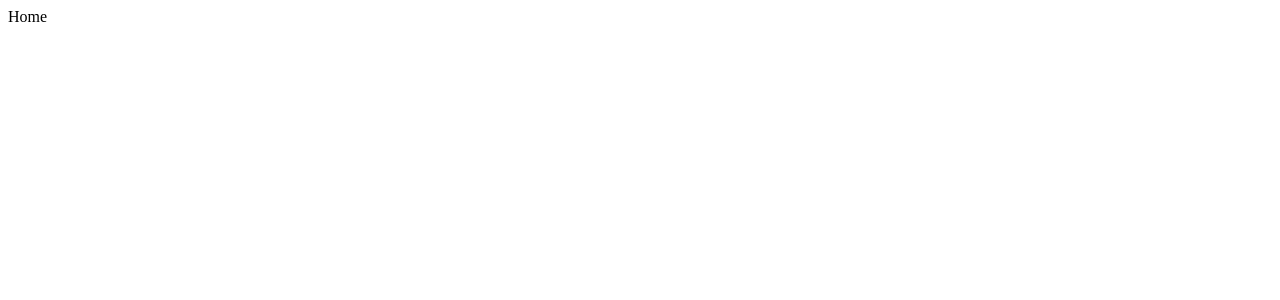
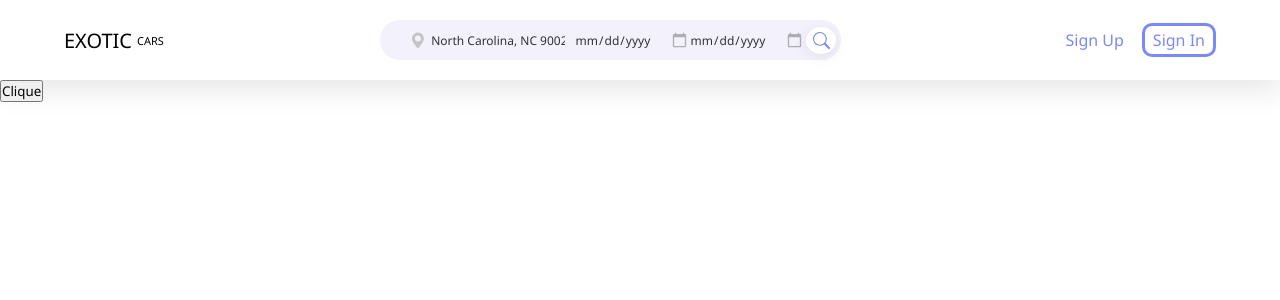
Before and after one commit to JaianeOliveira/exotic-cars, a React (Create React App) app: page /home in a window 1280 px wide. Shown: the top 300 px of the page. Built offline with nearby package versions, Linux system fonts and the light colour scheme.

Commit message:
feat: :sparkles: Add a header component

```diff
--- a/src/App.tsx
+++ b/src/App.tsx
@@ -1,15 +1,20 @@
 import React from "react";
-import { Routes, Route } from "react-router-dom";
+import { Routes, Route, Navigate } from "react-router-dom";
 
 import { Home, Details } from "@pages";
 
+import GlobalStyle from "./shared/styles/global";
+
 const App = () => {
   return (
-    <Routes>
-      <Route path="/" element={<App />} />
-      <Route path="home" element={<Home />} />
-      <Route path="details" element={<Details />} />
-    </Routes>
+    <>
+      <GlobalStyle />
+      <Routes>
+        <Route path="/" element={<Navigate to="/home" />} />
+        <Route path="/home" element={<Home />} />
+        <Route path="/details" element={<Details />} />
+      </Routes>
+    </>
   );
 };
 
--- /dev/null
+++ b/src/components/Header/index.tsx
@@ -0,0 +1,119 @@
+import React from "react";
+
+import {
+  HeaderContainer,
+  TitleContainer,
+  DateSelector,
+  AuthButtons,
+  DateAndLocaleSelectorContainer,
+  LocaleSelector,
+  SearchButton,
+  SignInButton,
+  SignUpButton,
+  DateSelectorContainer,
+  SearchButtonOpen,
+  AuthIcon,
+  ModalLocaleSelectorContainer,
+  ModalLocaleSelectorData,
+  ModalDateSelectorContainer,
+  ModalCancelButton,
+  ModalActionButtons,
+} from "./styles";
+
+import { BsGeoAltFill, BsSearch, BsPersonFill } from "react-icons/bs";
+import Colors from "@constants/colors";
+
+import { useNavigate } from "react-router-dom";
+
+import Box from "@mui/material/Box";
+import Modal from "@mui/material/Modal";
+
+import MenuItem from "@mui/material/MenuItem";
+import Select, { SelectChangeEvent } from "@mui/material/Select";
+
+const Header = () => {
+  const [open, setOpen] = React.useState(false);
+  const handleOpen = () => setOpen(true);
+  const handleClose = () => setOpen(false);
+
+  const style = {
+    position: "absolute" as "absolute",
+    top: "50%",
+    left: "50%",
+    transform: "translate(-50%, -50%)",
+    width: "70vw",
+    bgcolor: "background.paper",
+    boxShadow: 24,
+    borderRadius: 2,
+    display: "flex",
+    justifyContent: "center",
+    alignItems: "center",
+    flexDirection: "column",
+    p: 4,
+  };
+  const navigate = useNavigate();
+
+  return (
+    <HeaderContainer>
+      <TitleContainer onClick={() => navigate("/home")}>
+        <p>Exotic</p>
+        <span>cars</span>
+      </TitleContainer>
+      <DateAndLocaleSelectorContainer>
+        <LocaleSelector>
+          <BsGeoAltFill color="#c4c4c4" size={17} />
+          <p>North Carolina, NC 90025</p>
+        </LocaleSelector>
+        <DateSelectorContainer>
+          <DateSelector type="date" />
+          <DateSelector type="date" />
+        </DateSelectorContainer>
+        <SearchButton>
+          <BsSearch color={Colors.authButtonBlue} size={17} />
+        </SearchButton>
+      </DateAndLocaleSelectorContainer>
+
+      <SearchButtonOpen onClick={handleOpen}>
+        <BsSearch color={Colors.authButtonBlue} size={17} />
+      </SearchButtonOpen>
+
+      <Modal
+        open={open}
+        onClose={handleClose}
+        aria-labelledby="modal-modal-title"
+        aria-describedby="modal-modal-description"
+      >
+        <Box sx={style}>
+          <ModalLocaleSelectorContainer>
+            <ModalLocaleSelectorData>
+              <BsGeoAltFill color="#c4c4c4" size={17} />
+              <p>North Carolina, NC 90025</p>
+            </ModalLocaleSelectorData>
+            <SearchButton>
+              <BsSearch color={Colors.authButtonBlue} size={17} />
+            </SearchButton>
+          </ModalLocaleSelectorContainer>
+          <ModalDateSelectorContainer>
+            <DateSelector type="date" />
+            <DateSelector type="date" />
+          </ModalDateSelectorContainer>
+          <ModalActionButtons>
+            <ModalCancelButton onClick={handleClose}>Cancel</ModalCancelButton>
+            <SignUpButton>Save</SignUpButton>
+          </ModalActionButtons>
+        </Box>
+      </Modal>
+
+      <AuthButtons>
+        <SignUpButton>Sign Up</SignUpButton>
+        <SignInButton>Sign In</SignInButton>
+      </AuthButtons>
+
+      <AuthIcon>
+        <BsPersonFill color={Colors.authButtonBlue} size={20} />
+      </AuthIcon>
+    </HeaderContainer>
+  );
+};
+
+export default Header;
--- /dev/null
+++ b/src/components/Header/styles.ts
@@ -0,0 +1,242 @@
+import styled from "styled-components";
+
+import Colors from "@constants/colors";
+
+export const HeaderContainer = styled.div`
+  width: 100vw;
+  height: 10vh;
+  box-shadow: 0px 10px 30px #0000001a;
+  display: flex;
+  flex: 1;
+  align-items: center;
+  justify-content: space-between;
+  padding: 0 5vw;
+`;
+
+export const TitleContainer = styled.div`
+  display: flex;
+  align-items: center;
+  justify-content: center;
+
+  font-family: "Segoe UI", "Open Sans";
+  text-transform: uppercase;
+
+  p {
+    font-weight: 500;
+    font-size: 2rem;
+  }
+
+  span {
+    font-size: 1.1rem;
+    margin-left: 5px;
+  }
+`;
+
+export const DateAndLocaleSelectorContainer = styled.div`
+  display: flex;
+  margin: 0 10%;
+  justify-content: space-between;
+  align-items: center;
+  background: ${Colors.dateAndLocaleContainerBackground};
+  padding: 0 5px 0 30px;
+  border-radius: 40px;
+  height: 50%;
+  width: 40%;
+
+  @media (max-width: 1025px) {
+    display: none;
+  }
+`;
+
+export const DateSelectorContainer = styled.div`
+  display: flex;
+  flex-direction: row;
+  flex: 3;
+  margin-left: 10px;
+`;
+
+export const DateSelector = styled.input`
+  color: ${Colors.textPrimary};
+  background: none;
+
+  ::placeholder {
+    color: gray;
+  }
+  border: none;
+
+  display: flex;
+
+  flex-direction: row-reverse;
+  font-size: 1.2rem;
+  outline: none;
+  font-weight: 500;
+
+  ::-webkit-calendar-picker-indicator {
+    color: rgba(0, 0, 0, 0);
+    opacity: 0.28;
+    display: block;
+    font-size: 1.7rem;
+    border-width: thin;
+    margin-left: 0;
+  }
+`;
+
+export const LocaleSelector = styled.button`
+  background: none;
+  font-size: 1.2rem;
+  outline: none;
+  font-weight: 500;
+  border: none;
+  display: flex;
+  align-items: center;
+  justify-content: center;
+  cursor: pointer;
+  display: flex;
+  flex: 2;
+  overflow: hidden;
+
+  p {
+    margin-left: 5px;
+    color: ${Colors.textPrimary};
+    white-space: nowrap;
+    overflow: hidden;
+  }
+`;
+
+export const SearchButton = styled.button`
+  border-radius: 100%;
+  padding: 5px;
+  display: flex;
+  max-width: 30px;
+  align-items: center;
+  justify-content: center;
+  border: none;
+  background: #fff;
+  box-shadow: 0px 3px 15px #00000014;
+  cursor: pointer;
+  display: flex;
+  flex: 1;
+`;
+
+export const AuthButtons = styled.div`
+  display: flex;
+
+  @media (max-width: 426px) {
+    display: none;
+  }
+`;
+
+export const SignUpButton = styled.button`
+  background: none;
+  color: ${Colors.authButtonBlue};
+  font-weight: 500;
+  font-size: 1.6rem;
+  border: none;
+  outline: none;
+  border-radius: 10px;
+  padding: 3px 8px;
+  margin-right: 10px;
+  cursor: pointer;
+`;
+
+export const SignInButton = styled.button`
+  background: none;
+  color: ${Colors.authButtonBlue};
+  font-weight: 500;
+  font-size: 1.6rem;
+  border: 3px solid ${Colors.authButtonBlue};
+  outline: none;
+  border-radius: 10px;
+  padding: 3px 8px;
+  cursor: pointer;
+  display: flex;
+  align-items: center;
+  justify-content: center;
+`;
+
+export const SearchButtonOpen = styled(SearchButton)`
+  display: none;
+  @media (max-width: 1025px) {
+    display: flex;
+  }
+  @media (max-width: 481px) {
+    margin-left: auto;
+    margin-right: 20px;
+  }
+`;
+
+export const AuthIcon = styled(SignInButton)`
+  display: none;
+
+  padding: 5px;
+  align-items: center;
+  justify-content: center;
+
+  @media (max-width: 426px) {
+    display: flex;
+  }
+`;
+
+export const ModalLocaleSelectorContainer = styled.div`
+  display: flex;
+  justify-content: space-between;
+  align-items: center;
+  background: ${Colors.dateAndLocaleContainerBackground};
+  padding: 0 5px 0 25px;
+  border-radius: 40px;
+  height: 35px;
+  width: 100%;
+
+  @media (max-width: 769px) {
+    padding: 0 5px 0 15px;
+  }
+`;
+
+export const ModalLocaleSelectorData = styled.div`
+  background: none;
+  font-size: 1.2rem;
+  outline: none;
+  font-weight: 500;
+  border: none;
+  display: flex;
+  align-items: center;
+  justify-content: center;
+  cursor: pointer;
+  display: flex;
+  overflow: hidden;
+
+  p {
+    margin-left: 5px;
+    color: ${Colors.textPrimary};
+    white-space: nowrap;
+    overflow: hidden;
+  }
+`;
+
+export const ModalDateSelectorContainer = styled.div`
+  display: flex;
+  flex-direction: row;
+  width: 98%;
+  justify-content: space-between;
+
+  margin: 20px 0;
+
+  @media (max-width: 543px) {
+    flex-direction: column;
+    align-items: flex-start;
+
+    input {
+      margin-bottom: 15px;
+    }
+  }
+`;
+
+export const ModalActionButtons = styled.div`
+  display: flex;
+  flex-direction: row;
+  width: 100%;
+  justify-content: space-between;
+`;
+export const ModalCancelButton = styled(SignUpButton)`
+  color: red;
+`;
--- /dev/null
+++ b/src/components/index.tsx
@@ -0,0 +1,3 @@
+import Header from "./Header";
+
+export { Header };
--- a/src/pages/Home/index.tsx
+++ b/src/pages/Home/index.tsx
@@ -1,9 +1,17 @@
-import React from 'react'
+import React from "react";
+import { useNavigate } from "react-router-dom";
+
+import { Header } from "@components";
 
 const Home = () => {
+  const navigate = useNavigate();
+
   return (
-    <div>Home</div>
-  )
-}
+    <div>
+      <Header />
+      <button onClick={() => navigate("/details")}>Clique</button>
+    </div>
+  );
+};
 
-export default Home
+export default Home;
--- /dev/null
+++ b/src/shared/constants/colors.ts
@@ -0,0 +1,10 @@
+const Colors = {
+  textPrimary: "#313136",
+  textSecondary: "#656469",
+  carItemBackground: "#F8F8FA",
+  treeDotsIconColor: "#C8C8CA",
+  authButtonBlue: "#7B89F4",
+  dateAndLocaleContainerBackground: "#F3F1FC",
+};
+
+export default Colors;
--- /dev/null
+++ b/src/shared/styles/global.ts
@@ -0,0 +1,24 @@
+import styled, { createGlobalStyle } from "styled-components";
+
+export default createGlobalStyle`
+  html{
+    font-size: 62.5%;
+  }
+  @font-face {
+    font-family: 'Segoe UI Bold Italic';
+    src: url('./fonts/Segoe UI Bold Italic.ttf') format('ttf'),
+    }
+
+
+* {
+  margin: 0;
+  padding: 0;
+  box-sizing: border-box;
+  font-family: 'Segoe UI', 'Open Sans', 'Helvetica Neue', sans-serif;
+
+}
+body {
+  background: #FFFFFF;
+
+}
+`;
--- a/tsconfig.paths.json
+++ b/tsconfig.paths.json
@@ -9,7 +9,8 @@
       "@shared/*": ["./shared/*"],
       "@types/*": ["./types/*"],
       "@redux/*": ["./redux/*"],
-      "@routes/*": ["./routes/*"]
+      "@routes/*": ["./routes/*"],
+      "@constants/*": ["./shared/constants/*"]
     }
   }
 }
```
Also changed, not shown: package.json (+9 -2 lines), craco.config.js (line endings or trailing spaces), src/pages/Home/styles.ts (line endings or trailing spaces), 2 other files (tests, documents, lock files or other folders).
